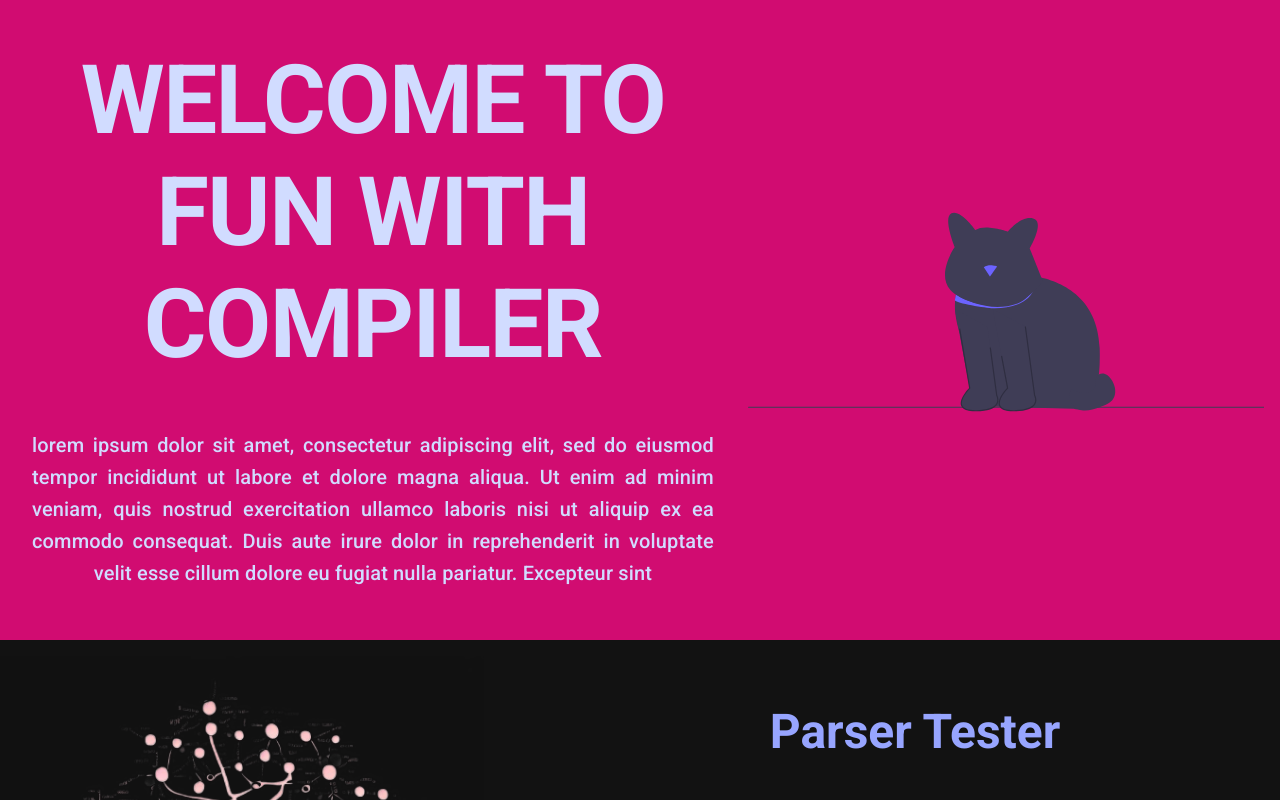
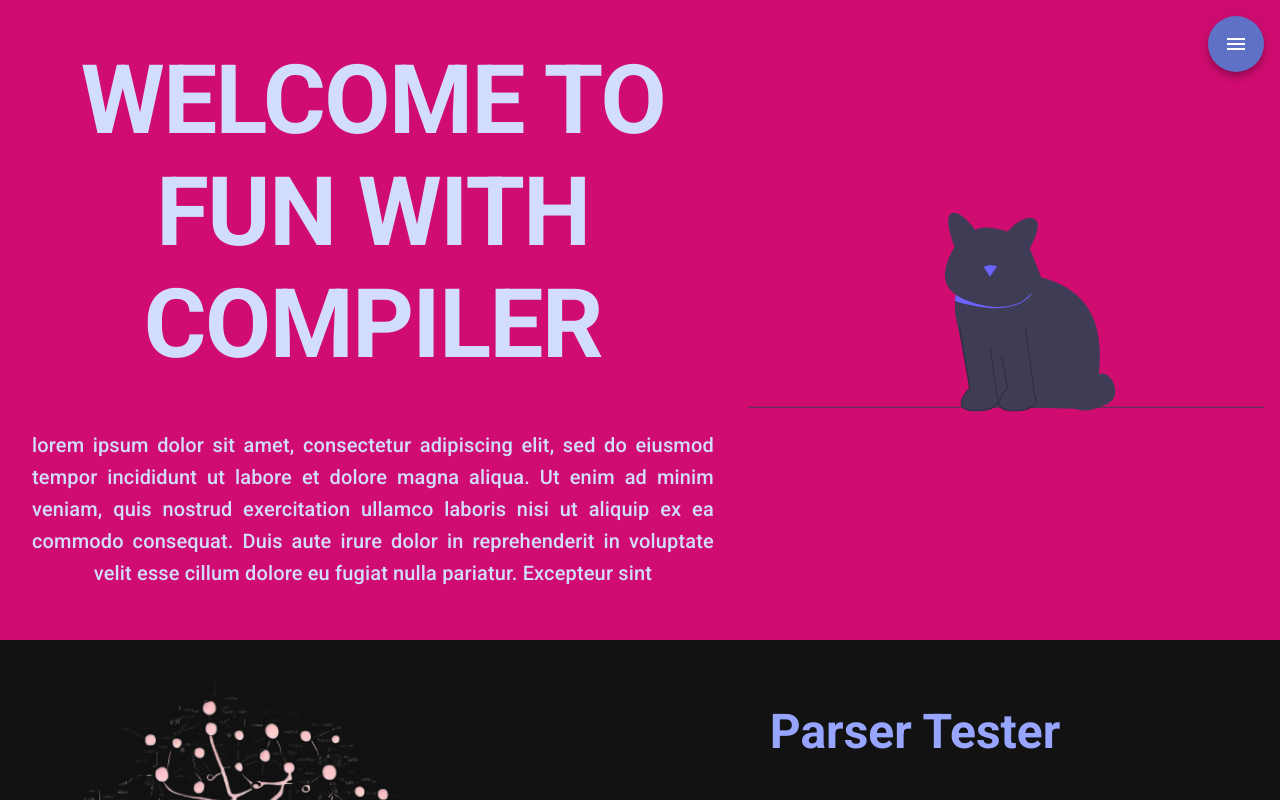
Before and after one commit to Arash1381-y/fun-with-compiler, a React (Create React App) app in the folder front/: page / in a window 1280 px wide. Shown: the top 800 px of the page. Built offline with nearby package versions, Linux system fonts and the light colour scheme.

Commit message:
add menu

```diff
--- a/front/src/pages/MainPage.jsx
+++ b/front/src/pages/MainPage.jsx
@@ -1,10 +1,12 @@
 import HeroSection from "../components/mainPageComponents/HeroSection";
 import ProjectParser from "../components/mainPageComponents/ProjectParser";
+import Menu from "../components/mainPageComponents/Menu";
 
 
 const MainPage = () => {
     return (
         <>
+            <Menu/>
             <HeroSection/>
             <ProjectParser/>
         </>
```
